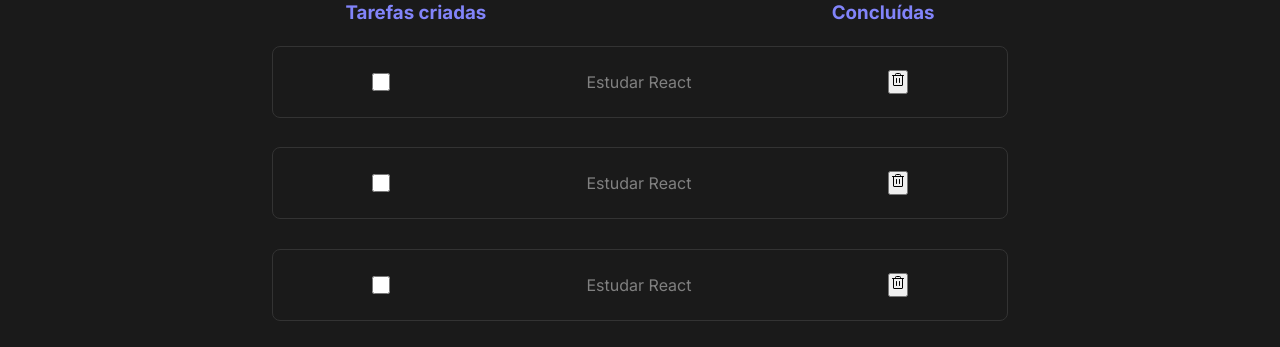
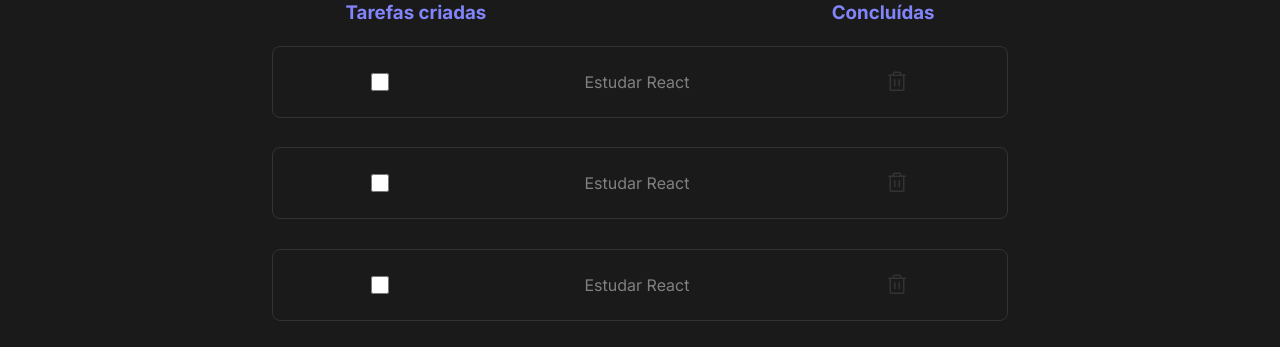
Before and after one commit to souzalipe/Todoo-Rocket, a React (Vite) app in the folder Todoo-Rocket/: page / in a window 1280 px wide. Shown: the part 309-656 px from the top of the page. Built offline with nearby package versions, Linux system fonts and the light colour scheme.

Commit message:
ajusta estilo do botão no componente Task e adiciona efeito hover

```diff
--- a/Todoo-Rocket/src/components/Task.jsx
+++ b/Todoo-Rocket/src/components/Task.jsx
@@ -1,6 +1,5 @@
 import React from "react";
 import style from "../styles/task.module.css";
-
 import { Trash } from "phosphor-react";
 
 export function Task() {
@@ -13,10 +12,9 @@
                 />
                 <p>Estudar React</p>
                 <button>
-                    <Trash size={16} />
+                    <Trash  className={style.button} size={12}  style={{height:"1.5rem", width: "1.5rem" }}/>
                 </button>
             </div>
-
         </div>
     );
 }
--- a/Todoo-Rocket/src/styles/Task.module.css
+++ b/Todoo-Rocket/src/styles/Task.module.css
@@ -50,3 +50,21 @@
     border: 2px solid var(--purple);
     background-color: var(--purple);
 }
+
+button:hover {
+    color: var(--danger);
+    transition: 0.5s;
+}
+
+button {
+    background-color: transparent;
+    border: 0;
+    color: var(--gray-400);
+    cursor: pointer;
+
+
+
+    display: flex;
+    align-items: center;
+    border-radius: 2px;
+}
```
